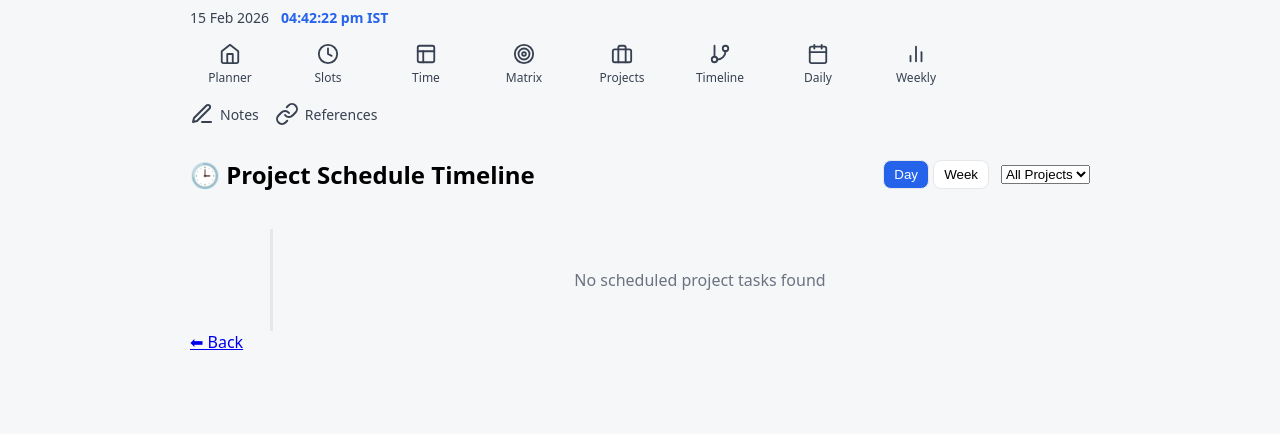
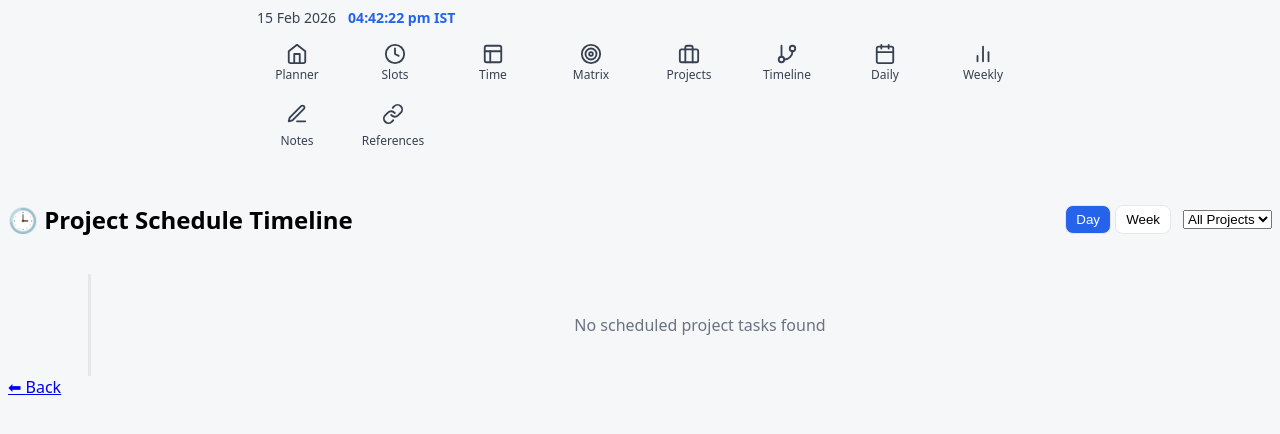
Before and after one commit to venghatesh-stack/DailyPlanner, a Flask app: page /projects/timeline in a window 1280 px wide. Shown: the top 434 px of the page. Run offline with Flask 3, Linux system fonts and the light colour scheme; the visitor is signed in with stand-in values (Sample User, id 1); data that the repository does not hold is empty.

Commit message:
top navigation centre

```diff
--- a/static/timeline_ui.css
+++ b/static/timeline_ui.css
@@ -3,9 +3,30 @@ body {
   background: #f6f7f9;
 }
 
-.container {
-  max-width: 900px;
-  margin: auto;
+/* ICON NAV — THIS IS THE IMPORTANT PART */
+.nav-icons {
+  display: flex;
+  justify-content: center;   /* ⬅️ centers icons */
+  align-items: center;
+  gap: 14px;
+}
+
+/* Icon styling */
+.nav-icons a,
+.nav-icons button {
+  background: none;
+  border: none;
+  font-size: 18px;
+  cursor: pointer;
+  padding: 6px;
+  border-radius: 10px;
+  line-height: 1;
+}
+
+/* Hover feedback */
+.nav-icons a:hover,
+.nav-icons button:hover {
+  background: #f3f4f6;
 }
 
 /* ======================
--- a/templates/planner_v2.html
+++ b/templates/planner_v2.html
@@ -6,9 +6,7 @@
 <script defer src="{{ url_for('static', filename='v2/planner_v2.js') }}"></script>
 </head>
 <body>
- <div class="container">
-   {% include "_top_nav.html" %}
-</div>
+<div class="nav-icons">  {% include "_top_nav.html" %}  </div>
 
 <div class="top-bar">
 
--- a/templates/project_new.html
+++ b/templates/project_new.html
@@ -7,10 +7,10 @@
 </head>
 
 <body>
-
+<div class="nav-icons">  {% include "_top_nav.html" %}  </div>
 
 <div class="container" style="max-width:600px; margin-top:40px;">
-  {% include "_top_nav.html" %}
+
   <a href="/projects" style="display:inline-block;margin-bottom:12px;">← Back to Projects</a>
 
   <h2>Create New Project</h2>
--- a/templates/project_tasks.html
+++ b/templates/project_tasks.html
@@ -10,11 +10,10 @@
 
 <body>
 
-
+<div class="nav-icons">  {% include "_top_nav.html" %}  </div>
 
   <div class="container">
-      <!-- Top Navigation -->
-   {% include "_top_nav.html" %}
+
     <!-- Header -->
     <div class="header">
       <a href="/projects" class="back">← Projects</a>
--- a/templates/project_timeline.html
+++ b/templates/project_timeline.html
@@ -10,9 +10,8 @@
 
 <body>
 
+<div class="nav-icons">  {% include "_top_nav.html" %}  </div>
 <div class="container">
-
-{% include "_top_nav.html" %}
 
 <!-- ======================
      HEADER
--- a/templates/projects.html
+++ b/templates/projects.html
@@ -10,9 +10,9 @@
 <body>
 
   <div id="clock" class="clock"></div>
+  <div class="nav-icons">  {% include "_top_nav.html" %}  </div>
+  <div class="container">
 
-  <div class="container">
-      {% include "_top_nav.html" %}
     <h2>Projects</h2>
     <a href="/projects/new" class="save-task-btn" style="margin-bottom:12px;display:inline-block;">
       ➕ New Project
--- a/templates/scribble_list.html
+++ b/templates/scribble_list.html
@@ -6,7 +6,8 @@
 </head>
 
 <body>
-{% include "_top_nav.html" %}
+<div class="nav-icons">  {% include "_top_nav.html" %}  </div>
+
 <form method="get" style="margin-bottom: 16px;">
   <input
     type="text"
```
Also changed, not shown: static/project_tasks.css (+25 -0 lines), static/scribble.css (+25 -0 lines), static/v2/planner_v2.css (+25 -0 lines).
